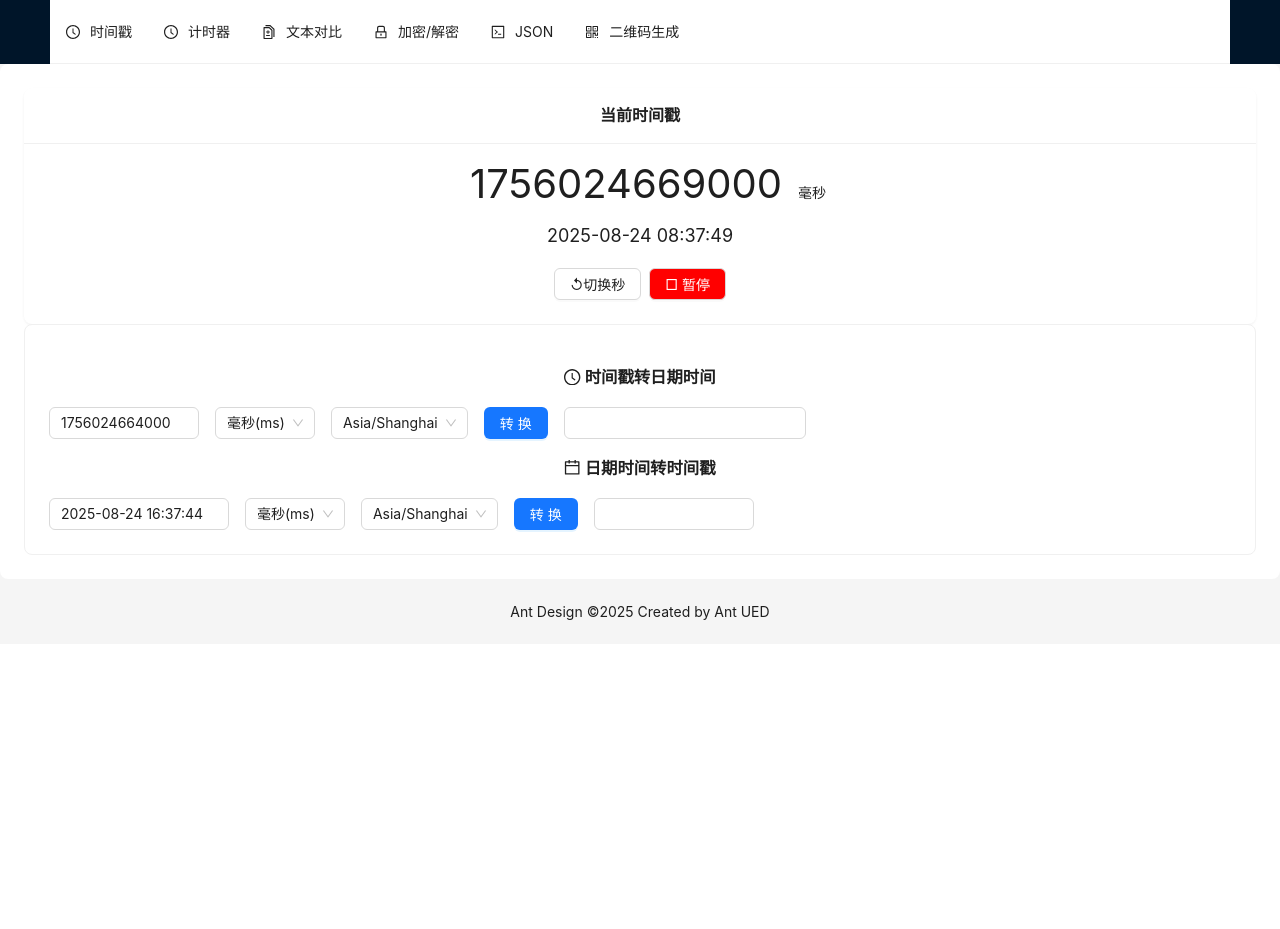
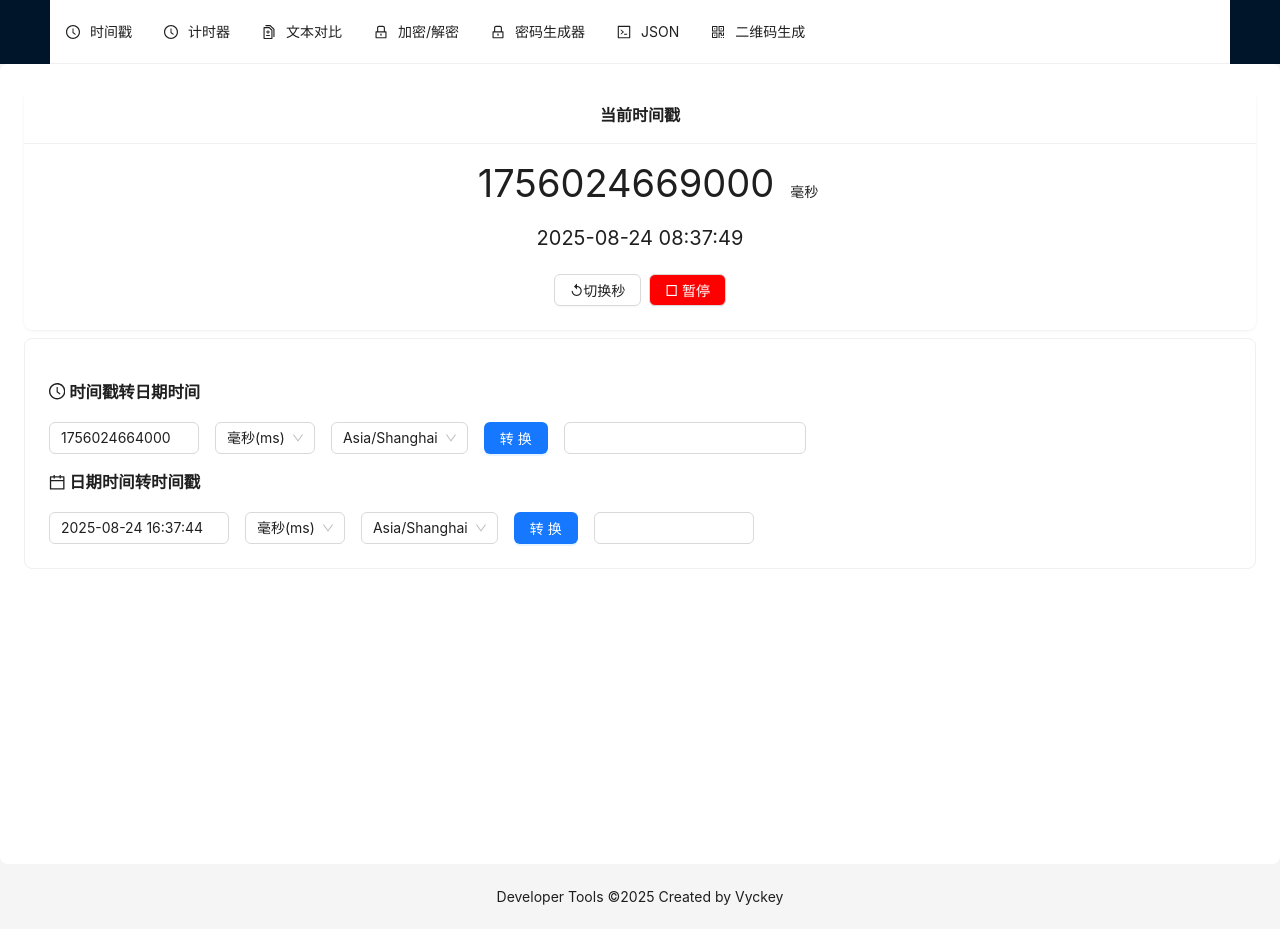
Before and after one commit to vyckey/vyckey.github.io, a React (Create React App) app: page /tools/timestamp in a window 1280 px wide. Before the commit the page ends 800 px from the top, so only its background shows below. Built offline with nearby package versions, Linux system fonts and the light colour scheme.

Commit message:
opt code

```diff
--- a/src/components/tools/JsonTools.tsx
+++ b/src/components/tools/JsonTools.tsx
@@ -62,7 +62,7 @@ const JsonView = () => {
 
   return (
     <>
-      <Flex gap="small">
+      <Flex gap="small" wrap>
         <Select
           defaultValue="codeschool"
           options={jsonThemes.map(theme => ({
--- /dev/null
+++ b/src/components/tools/PasswordGenerator.tsx
@@ -0,0 +1,5 @@
+import React from 'react';
+
+export default function PasswordGenerator() {
+  return <>密码生成器</>;
+}
--- a/src/components/tools/TimerPanel.tsx
+++ b/src/components/tools/TimerPanel.tsx
@@ -1,4 +1,4 @@
-import { Button, Card, DatePicker, Form } from 'antd';
+import { Button, Card, DatePicker, Form, Space } from 'antd';
 import dayjs from 'dayjs';
 import moment from 'moment';
 import React, { useRef, useState } from 'react';
@@ -180,10 +180,10 @@ const CountTimer = () => {
 
 const TimerPanel = () => {
   return (
-    <>
+    <Space direction="vertical" style={{ width: '100%' }}>
       <CountDownTimer />
       <CountTimer />
-    </>
+    </Space>
   );
 };
 
--- a/src/components/tools/Timestamp.tsx
+++ b/src/components/tools/Timestamp.tsx
@@ -32,11 +32,11 @@ const Timestamp: React.FC = () => {
   }, [isRunning]);
 
   return (
-    <Card title="当前时间戳" bordered={false}>
+    <Card title="当前时间戳" bordered={false} style={{ textAlign: 'center' }}>
       <Button
         color="default"
         variant="link"
-        style={{ fontSize: 40 }}
+        style={{ fontSize: 38 }}
         onClick={() => {
           const ts = isSeconds
             ? Math.ceil(nowTime.valueOf() / 1000)
@@ -47,7 +47,7 @@ const Timestamp: React.FC = () => {
         {isSeconds ? Math.ceil(nowTime.valueOf() / 1000) : nowTime.valueOf()}
       </Button>
       {isSeconds ? '秒' : '毫秒'}
-      <p style={{ fontSize: 18 }}>{nowTime.format('YYYY-MM-DD HH:mm:ss')}</p>
+      <p style={{ fontSize: 20 }}>{nowTime.format('YYYY-MM-DD HH:mm:ss')}</p>
       <Space>
         <Button onClick={() => setIsSeconds(!isSeconds)}>
           ↺切换{isSeconds ? '毫秒' : '秒'}
@@ -202,10 +202,10 @@ const TimeConverter: React.FC = () => {
 
 const TimestampPanel: React.FC = () => {
   return (
-    <>
+    <Space direction="vertical" style={{ width: '100%' }}>
       <Timestamp />
       <TimeConverter />
-    </>
+    </Space>
   );
 };
 
--- a/src/pages/ToolsLayout.tsx
+++ b/src/pages/ToolsLayout.tsx
@@ -33,6 +33,11 @@ const topItems: MenuItem[] = [
   {
     key: 'encryption',
     label: '加密/解密',
+    icon: <LockOutlined />,
+  },
+  {
+    key: 'password',
+    label: '密码生成器',
     icon: <LockOutlined />,
   },
   {
@@ -77,9 +82,10 @@ const ToolsLayout: React.FC = () => {
           style={{
             padding: 24,
             margin: 0,
-            minHeight: 280,
+            minHeight: 800,
             background: colorBgContainer,
             borderRadius: borderRadiusLG,
+            textAlign: 'left',
           }}>
           {/* 渲染当前激活的路由组件 */}
           <Outlet />
@@ -87,7 +93,7 @@ const ToolsLayout: React.FC = () => {
       </Layout>
 
       <Footer style={{ textAlign: 'center' }}>
-        Ant Design ©{new Date().getFullYear()} Created by Ant UED
+        Developer Tools ©{new Date().getFullYear()} Created by Vyckey
       </Footer>
     </Layout>
   );
--- a/src/router/Router.tsx
+++ b/src/router/Router.tsx
@@ -8,6 +8,7 @@ import TimestampPanel from '../components/tools/Timestamp';
 import TextDiffView from '../components/tools/TextDiffView';
 import TimerPanel from '../components/tools/TimerPanel';
 import JsonTools from '../components/tools/JsonTools';
+import PasswordGenerator from '../components/tools/PasswordGenerator';
 
 const router = createBrowserRouter([
   {
@@ -43,6 +44,10 @@ const router = createBrowserRouter([
         element: <EncryptionTabs />,
       },
       {
+        path: 'password',
+        element: <PasswordGenerator />,
+      },
+      {
         path: 'qrcode',
         element: <QRCodeGenerator />,
       },
```
